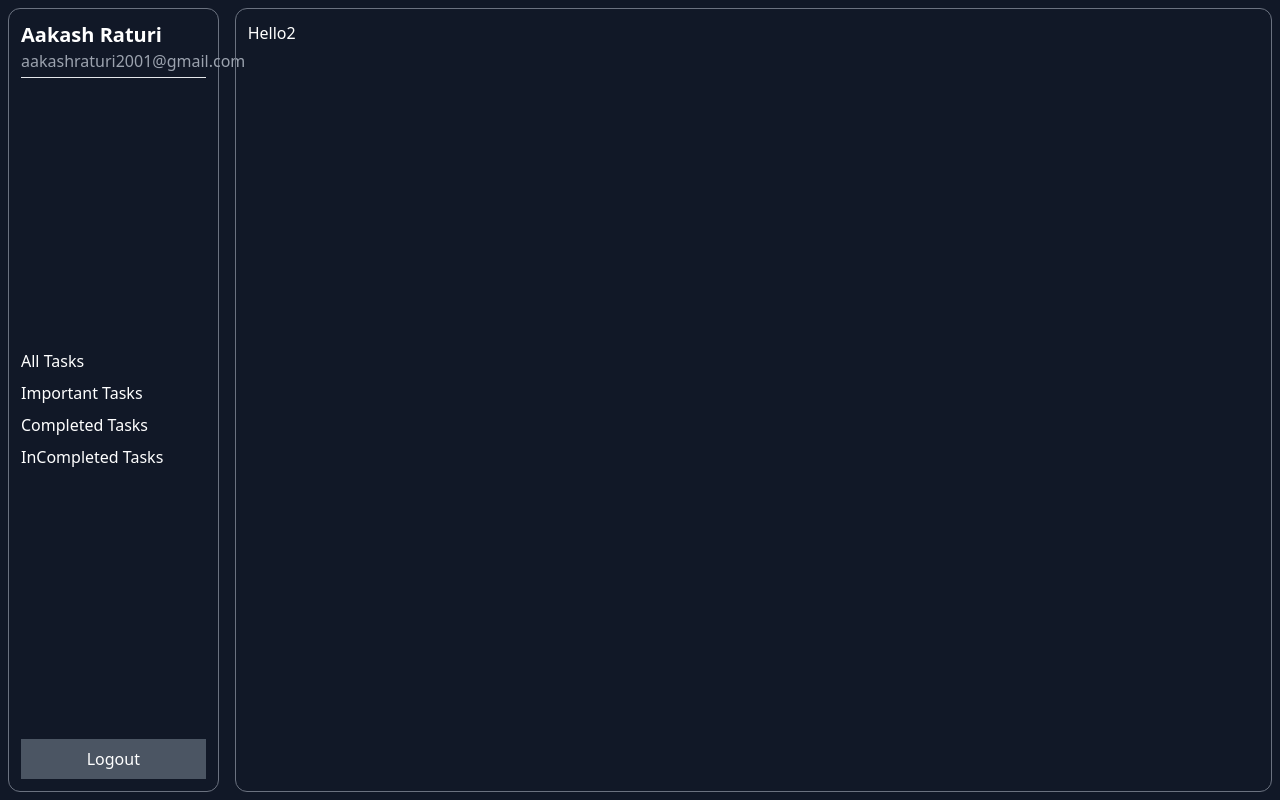
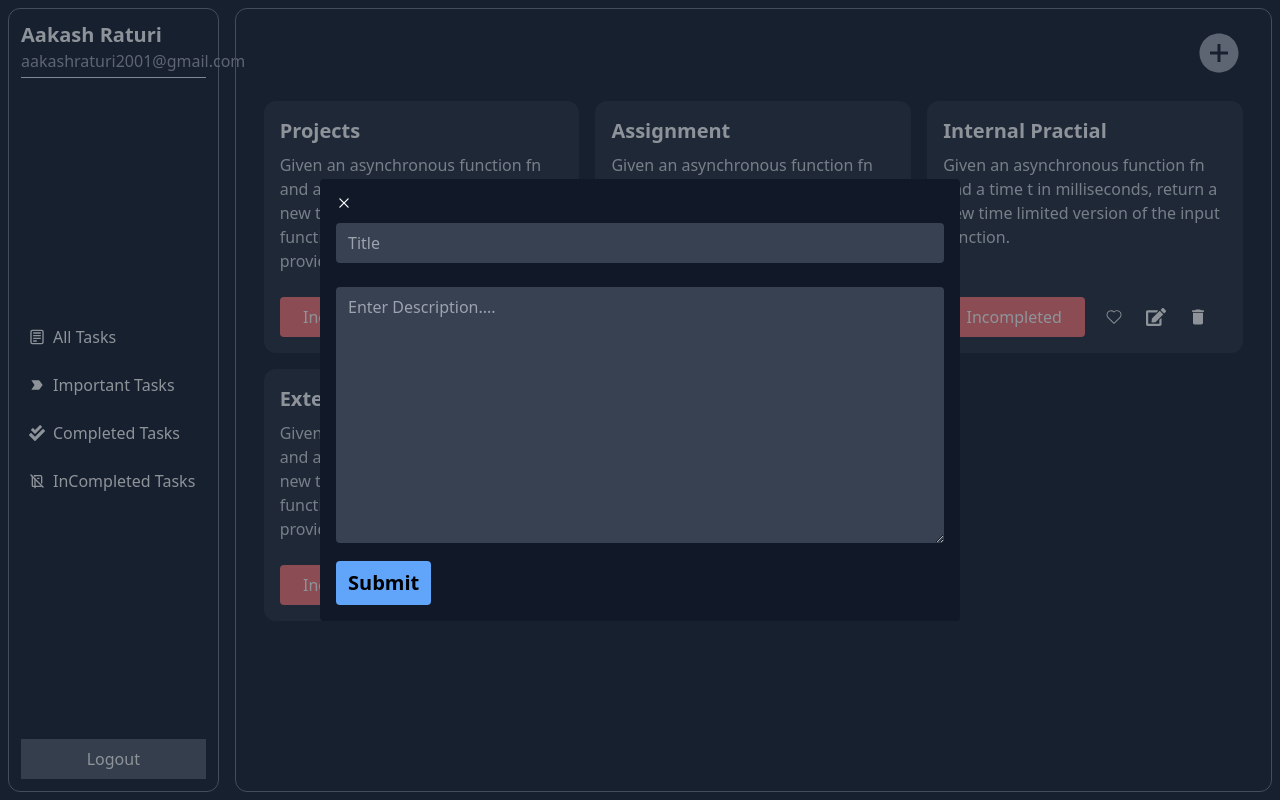
Before and after one commit to AakashDevilstar/MERN-Assignment, a React (Create React App) app in the folder frontend/: page / in a window 1280 px wide. Built offline with nearby package versions, Linux system fonts and the light colour scheme.

Commit message:
Adding SideBar

```diff
--- a/frontend/src/App.js
+++ b/frontend/src/App.js
@@ -1,9 +1,23 @@
 import React from 'react'
 import Home from './Pages/Home'
+import { Router,Routes,Route,BrowserRouter } from 'react-router-dom'
+import AllTasks from './Pages/AllTasks'
+import ImportantTasks from './Pages/ImportantTasks'
+import CompletedTasks from './Pages/CompletedTasks'
+import Incompleted from './Pages/Incompleted'
 const App = () => {
   return (
-    <div className='bg-gray-900 text-white h-screen p-2'>
-      <Home/>
+    <div className='bg-gray-900 text-white h-screen p-2 relative'>
+      <BrowserRouter>
+        <Routes>
+            <Route path="/" element={<Home/>}>
+              <Route index element={<AllTasks/>}/>
+              <Route path="/importantTasks" element={<ImportantTasks/>} />
+              <Route path="/completedTasks" element={<CompletedTasks/>} />
+              <Route path="/incompletedTasks" element={<Incompleted/>} />
+            </Route>
+        </Routes>
+      </BrowserRouter>
     </div>
   )
 }
--- /dev/null
+++ b/frontend/src/Components/Home/Cards.js
@@ -0,0 +1,60 @@
+import React, { useState } from 'react'
+import {CiHeart} from 'react-icons/ci'
+import { FaEdit } from 'react-icons/fa'
+import {IoAddCircleSharp} from 'react-icons/io5'
+import {MdDelete} from 'react-icons/md'
+
+const Cards = ({home}) => {
+
+   const data=[
+    {
+        title:"Projects",
+        desc:"Given an asynchronous function fn and a time t in milliseconds, return a new time limited version of the input function. fn takes arguments provided to the time limited function.",
+        status:'Incompleted',
+    },
+    {
+        title:"Assignment",
+        desc:"Given an asynchronous function fn and a time t in milliseconds, return a new time limited version of the input function. fn takes arguments provided to the time limited function.",
+        status:'completed',
+    },
+    {
+        title:"Internal Practial",
+        desc:"Given an asynchronous function fn and a time t in milliseconds, return a new time limited version of the input function.",
+        status:'Incompleted',
+    },
+    {
+        title:"External Practical",
+        desc:"Given an asynchronous function fn and a time t in milliseconds, return a new time limited version of the input function. fn takes arguments provided to the time limited function.",
+        status:'Incompleted',
+    },
+   ]
+
+   const [ImportantButton,setImportantButton]=useState("Incompleted");
+
+  return (
+    <div className='grid grid-cols-3 gap-4 p-4'>
+        {data && data.map((items,i)=>(
+            <div className=' bg-gray-800 rounded-xl p-4 flex flex-col justify-between'>
+                <div>
+                    <h3 className='text-xl font-semibold'>{items.title}</h3>
+                    <p className='text-gray-300 my-2'>{items.desc}</p>
+                </div>
+                <div className='mt-4 w-full flex items-center'>
+                <button className={`${items.status==="Incompleted" ?"bg-red-400":"bg-green-700"} p-2 rounded w-3/6`}>{items.status}</button>
+                <div className='text-white w-3/6 flex justify-around text-xl p-2 font-semibold'>
+                    <button><CiHeart/></button>
+                    <button><FaEdit/></button>
+                    <button><MdDelete/></button>
+                </div>
+            </div>
+        </div>
+        ))}
+        {home==="true" && <div className='bg-gray-800 rounded-xl p-4 flex flex-col items-center justify-center hover:scale-105 cursor-pointer transition-all duration-300'>
+            <IoAddCircleSharp className='text-5xl'/>
+           <h2 className='text-2xl mt-4'>Add Task</h2>
+        </div>}
+    </div>
+  )
+}
+
+export default Cards
--- /dev/null
+++ b/frontend/src/Components/Home/InputData.js
@@ -0,0 +1,22 @@
+import React from 'react'
+import {RxCross2} from 'react-icons/rx'
+
+const InputData = () => {
+  return (
+    <>
+     <div className='fixed top-0 left-0 opacity-50 bg-gray-800 h-screen w-full'></div>
+     <div className='fixed top-0 left-0 flex items-center justify-center h-screen w-full'>
+        <div className='w-3/6 bg-gray-900 p-4 rounded'>
+        <div><RxCross2/></div>
+            <input type="text" placeholder='Title' name='title' className='px-3 py-2 rounded w-full  bg-gray-700 my-3'/>
+            <textarea name="desc" cols="30" rows="10" placeholder='Enter Description....' className='px-3 py-2 rounded w-full bg-gray-700 my-3'/>
+            <button className='px-3 py-2 bg-blue-400 rounded text-black text-xl font-semibold'>
+                Submit
+            </button>
+        </div>
+     </div>
+    </>
+  )
+}
+
+export default InputData
--- a/frontend/src/Components/Home/Sidebar.js
+++ b/frontend/src/Components/Home/Sidebar.js
@@ -1,18 +1,31 @@
 import React from 'react'
+import {CgNotes} from 'react-icons/cg';
+import {MdLabelImportant} from 'react-icons/md';
+import {FaCheckDouble} from 'react-icons/fa';
+import {TbNotebookOff} from 'react-icons/tb'
+import { Link } from 'react-router-dom';
 
 const Sidebar = () => {
     const data=[
         {
             title:'All Tasks',
+            icons:<CgNotes/>,
+            link:"/",
         },
         {
             title:'Important Tasks',
+            icons:<MdLabelImportant/>,
+            link:"/importantTasks",
         },
         {
             title:'Completed Tasks',
+            icons:<FaCheckDouble/>,
+            link:"/completedTasks",
         },
         {
             title:'InCompleted Tasks',
+            icons:<TbNotebookOff/>,
+            link:"/incompletedTasks",
         },
     ];
   return (
@@ -24,7 +37,7 @@ const Sidebar = () => {
         </div>
         <div>
         {data.map((items,i)=>(
-            <div className='my-2'>{items.title}</div>
+            <Link to={items.link} key={i} className='my-2 flex items-center gap-2 p-2 rounded hover:bg-gray-600 hover:p-2 cursor-pointer'>{items.icons} {items.title}</Link>
         ))}
         </div>
         <div>
--- /dev/null
+++ b/frontend/src/Pages/AllTasks.js
@@ -0,0 +1,22 @@
+import React from 'react'
+import Cards from '../Components/Home/Cards'
+import { IoAddCircleSharp } from 'react-icons/io5'
+import InputData from '../Components/Home/InputData'
+
+const AllTasks = () => {
+  return (
+    <>
+     <div>
+       <div className='w-full flex items-end px-4 py-2 justify-end'>
+        <button>
+          <IoAddCircleSharp className='text-5xl text-gray-400 hover:text-gray-100 transition-all duration-300'/>
+        </button>
+       </div>
+       <Cards home={"true"}/>
+      </div>
+      <InputData/>
+    </>
+  )
+}
+
+export default AllTasks
--- /dev/null
+++ b/frontend/src/Pages/CompletedTasks.js
@@ -0,0 +1,12 @@
+import React from 'react'
+import Cards from '../Components/Home/Cards'
+
+const CompletedTasks = () => {
+  return (
+    <div>
+        <Cards home={"false"}/>
+    </div>
+  )
+}
+
+export default CompletedTasks
--- a/frontend/src/Pages/Home.js
+++ b/frontend/src/Pages/Home.js
@@ -1,11 +1,12 @@
 import React from 'react'
 import Sidebar from '../Components/Home/Sidebar'
+import { Outlet } from 'react-router-dom'
 
 const Home = () => {
   return (
     <div className='flex h-[98vh] gap-4'>
-        <div className='w-1/6 border border-gray-500 rounded-xl p-3 flex flex-col justify-between'><Sidebar/></div>
-        <div className='w-5/6 border border-gray-500 rounded-xl p-3'>Hello2</div>
+        <div className='w-1/6 border border-gray-500 rounded-xl p-3 flex justify-between flex-col'><Sidebar/></div>
+        <div className='w-5/6 border border-gray-500 rounded-xl p-3'><Outlet/></div>
     </div>
   )
 }
--- /dev/null
+++ b/frontend/src/Pages/ImportantTasks.js
@@ -0,0 +1,12 @@
+import React from 'react'
+import Cards from '../Components/Home/Cards'
+
+const ImportantTasks = () => {
+  return (
+    <div>
+        <Cards home={"false"}/>
+    </div>
+  )
+}
+
+export default ImportantTasks
--- /dev/null
+++ b/frontend/src/Pages/Incompleted.js
@@ -0,0 +1,9 @@
+import React from 'react'
+
+const Incompleted = () => {
+  return (
+    <div>Incompleted</div>
+  )
+}
+
+export default Incompleted
```
